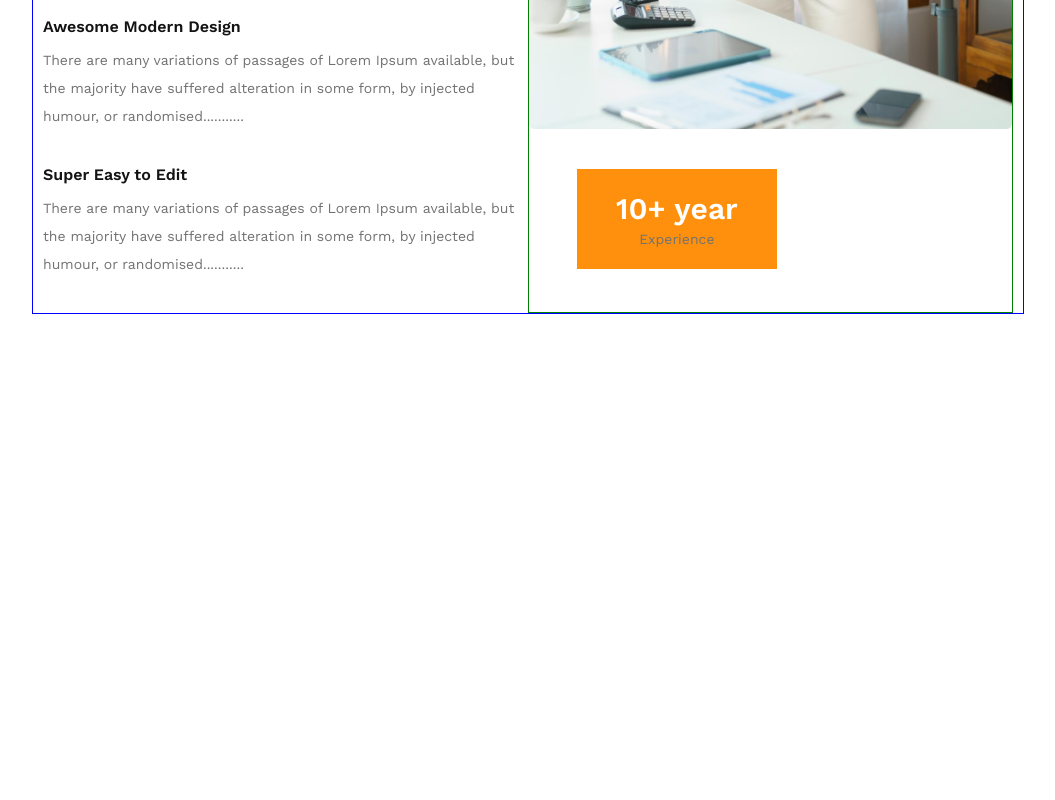
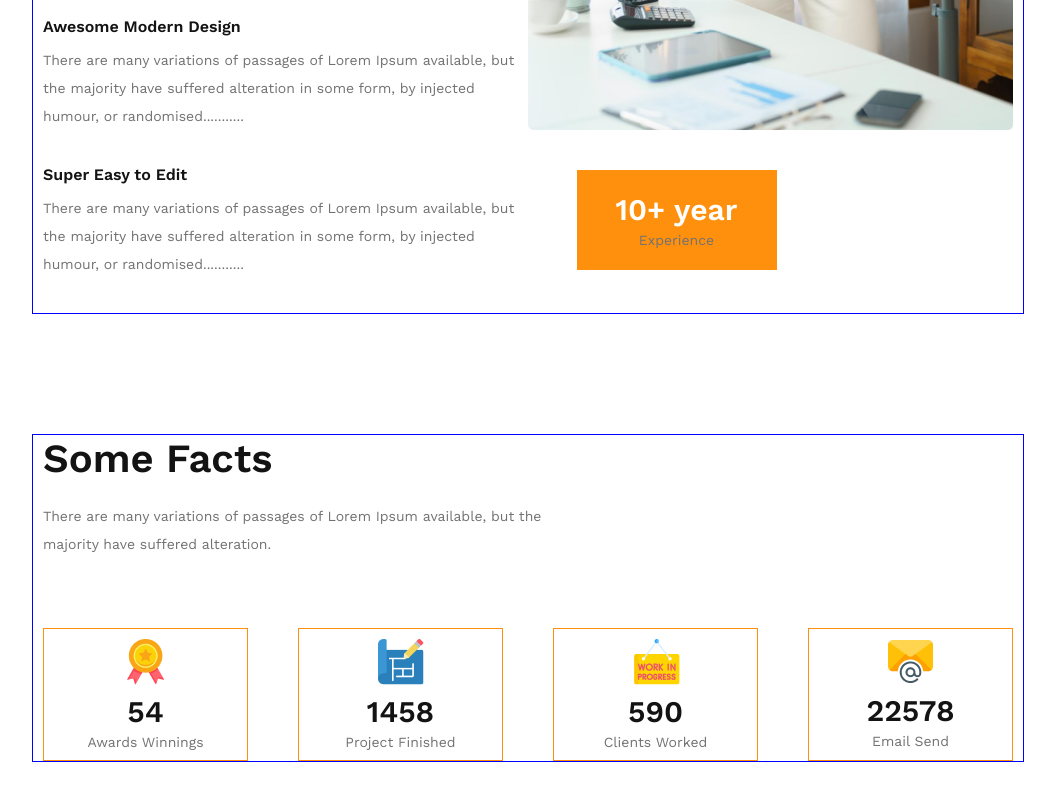
Before and after one commit to hasiburrahmanbiplab/architects, a plain HTML site: page index.html in a window 1280 px wide. Shown: the part 2177-2977 px from the top of the page, without its empty margins (112-1167 px from the left). Before the commit the page ends 2491 px from the top, so only its background shows below. Drawn offline with nearby package versions, Linux system fonts and the light colour scheme.

Commit message:
facts part added

```diff
--- a/css/style.css
+++ b/css/style.css
@@ -156,7 +156,6 @@ a{
     display: flex;
     flex-direction: column;
     row-gap: 20px;
-
 }
 .feature-content-text .inner-text-1 h2{
    border-left: 3px solid;
@@ -174,10 +173,8 @@ a{
 .inner-text-2 .inner-item p{
     padding: 10px 0;
 }
-
 .feature-content-image{
     flex-basis: 100%;
-    border: 1px solid green;
     position: relative;
 }
 .feature-content-image .overly{
@@ -210,3 +207,38 @@ a{
     height: auto;
 }
 /* feature love part end */
+/* facts part start */
+
+.facts-container .facts-text{
+    max-width: 500px;
+    margin-bottom: 50px;
+}
+.facts-container .facts-items{
+    display: flex;
+    justify-content: space-evenly;
+    gap: 50px;
+}
+.facts-items .item{
+    display: flex;
+    justify-content: center;
+    align-items: center;
+    flex-direction: column;
+    flex-basis:100%;
+    row-gap: 5px;
+    padding: 10px;
+    border: 1px solid #FF900E;
+}
+.facts-items .item .number span{
+    display: block;
+    font-size: 30px;
+    font-weight: 600;
+    color: #131313;
+}
+.facts-items .item span{
+    display: block;
+    font-size: 14px;
+    font-weight: 400;
+    color: #727272;
+    text-transform: capitalize;
+}
+/* facts part end */
--- a/index.html
+++ b/index.html
@@ -99,6 +99,56 @@
             </div>
        </section>
       <!-- feature love part end -->
+    <!-- facts part start -->
+     <section id="facts" class="gap">
+        <div class="container">
+            <div class="facts-container">
+                <div class="facts-text">
+                    <h2 class="section-title">Some Facts</h2>
+                    <p class="section-description">There are many variations of passages of Lorem Ipsum available, but the majority have suffered alteration.</p>
+                </div>
+                <div class="facts-items">
+                    <div class="item">
+                    <div class="icon">
+                        <img src="images/icons/ribon.png" alt="">
+                    </div>
+                    <div class="number">
+                        <span>54</span>
+                    </div>
+                    <span>Awards Winnings</span>
+                    </div>
+                    <div class="item">
+                    <div class="icon">
+                        <img src="images/icons/projects.png" alt="">
+                    </div>
+                    <div class="number">
+                        <span>1458</span>
+                    </div>
+                    <span>Project Finished</span>
+                    </div>
+                    <div class="item">
+                    <div class="icon">
+                        <img src="images/icons/customers.png" alt="">
+                    </div>
+                    <div class="number">
+                        <span>590</span>
+                    </div>
+                    <span>Clients Worked</span>
+                    </div>
+                    <div class="item">
+                    <div class="icon">
+                        <img src="images/icons/email.png" alt="">
+                    </div>
+                    <div class="number">
+                        <span>22578</span>
+                    </div>
+                    <span>Email Send</span>
+                    </div>
+                </div>
+            </div>
+        </div>
+     </section>
+    <!-- facts part end -->
 
 </body>
 </html>
```
